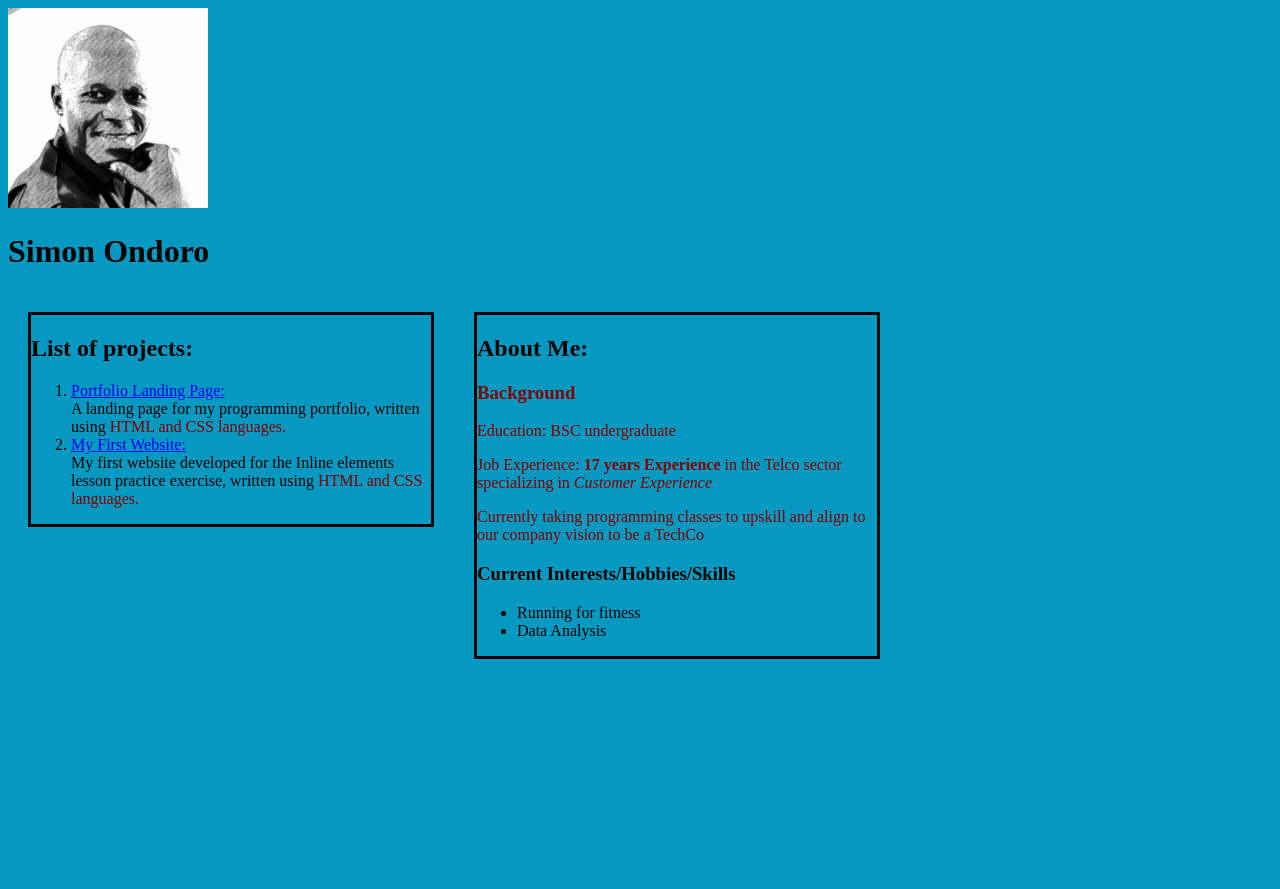
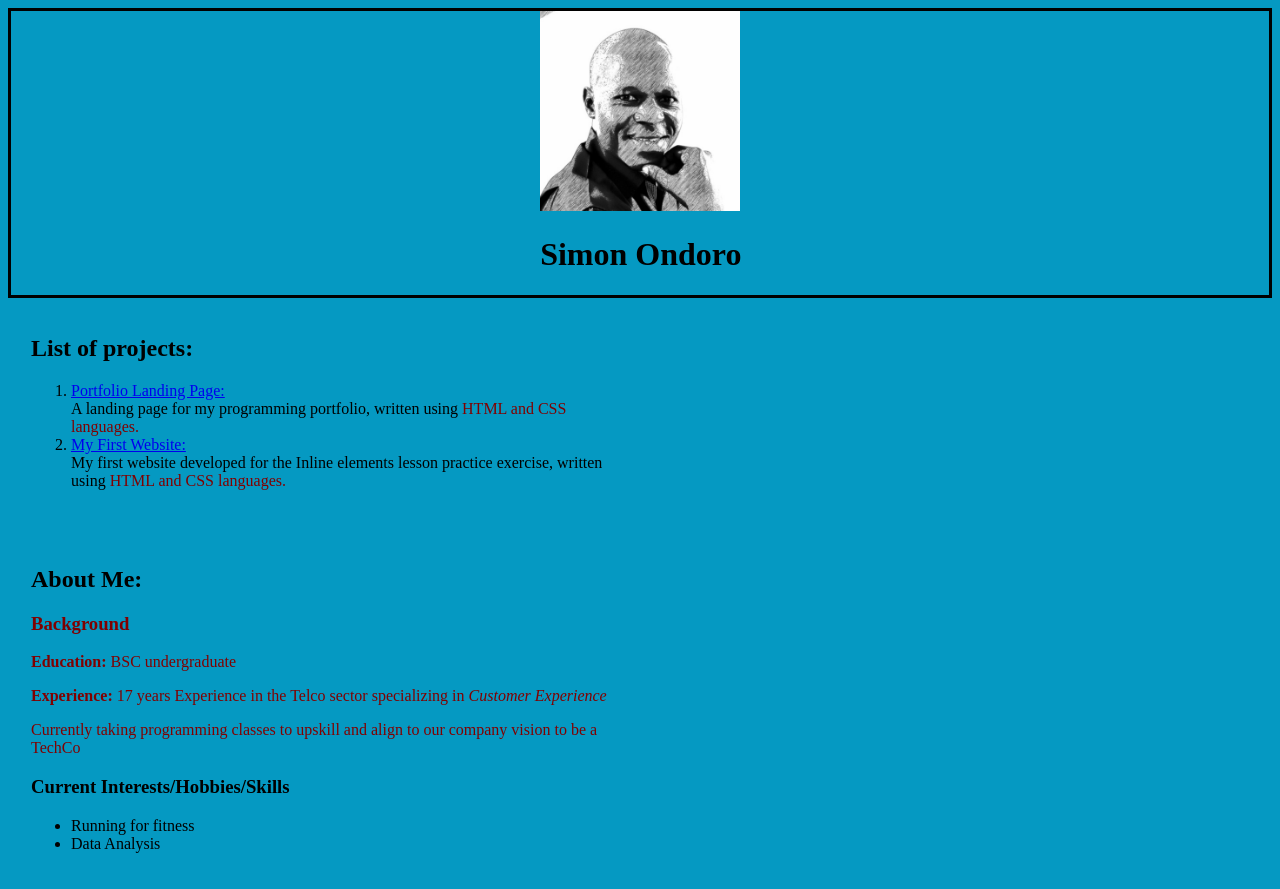
Before and after one commit to Sondoro/portfolio_landing_page, a plain HTML site: page index.html in a window 1280 px wide. Before the commit the page ends 800 px from the top, so only its background shows below. Drawn offline with Linux system fonts and the light colour scheme.

Commit message:
modify box to top (profile picture and name)

```diff
--- a/css/styles.css
+++ b/css/styles.css
@@ -4,10 +4,13 @@
 }
 body{
 background-color:#0599c2;
+border: 3px solid black;
 }
 .column {
-  width: 400px;
+  width: 600px;
   float: left;
   margin: 20px;
-  border: 3px solid black;
+   }
+.center{
+  text-indent: 14cm;
 }
--- a/index.html
+++ b/index.html
@@ -8,10 +8,11 @@
   <link rel="stylesheet" href="css/styles.css">
 </head>
 <body>
+  <div class="center">
       <img width="200" height="200" src="/images/image.jpg" alt="Simon Ondoro profile picture">
 
   <h1>Simon Ondoro</h1>
-
+  </div>
   <div class="column">
   <h2>List of projects:</h2>
     <ol>
@@ -29,8 +30,8 @@
 
     <div class="important">
   <h3>Background</h3>
-   <p>Education: BSC undergraduate</p>
-   <p>Job Experience: <strong>17 years Experience</strong> in the Telco sector specializing in <em>Customer Experience</em></p>
+   <p><strong>Education:</strong> BSC undergraduate</p>
+   <p><strong>Experience:</strong> 17 years Experience in the Telco sector specializing in <em>Customer Experience</em></p>
    <p>Currently taking programming classes to upskill and align to our company vision to be a TechCo</p>
     </div>
 
```
